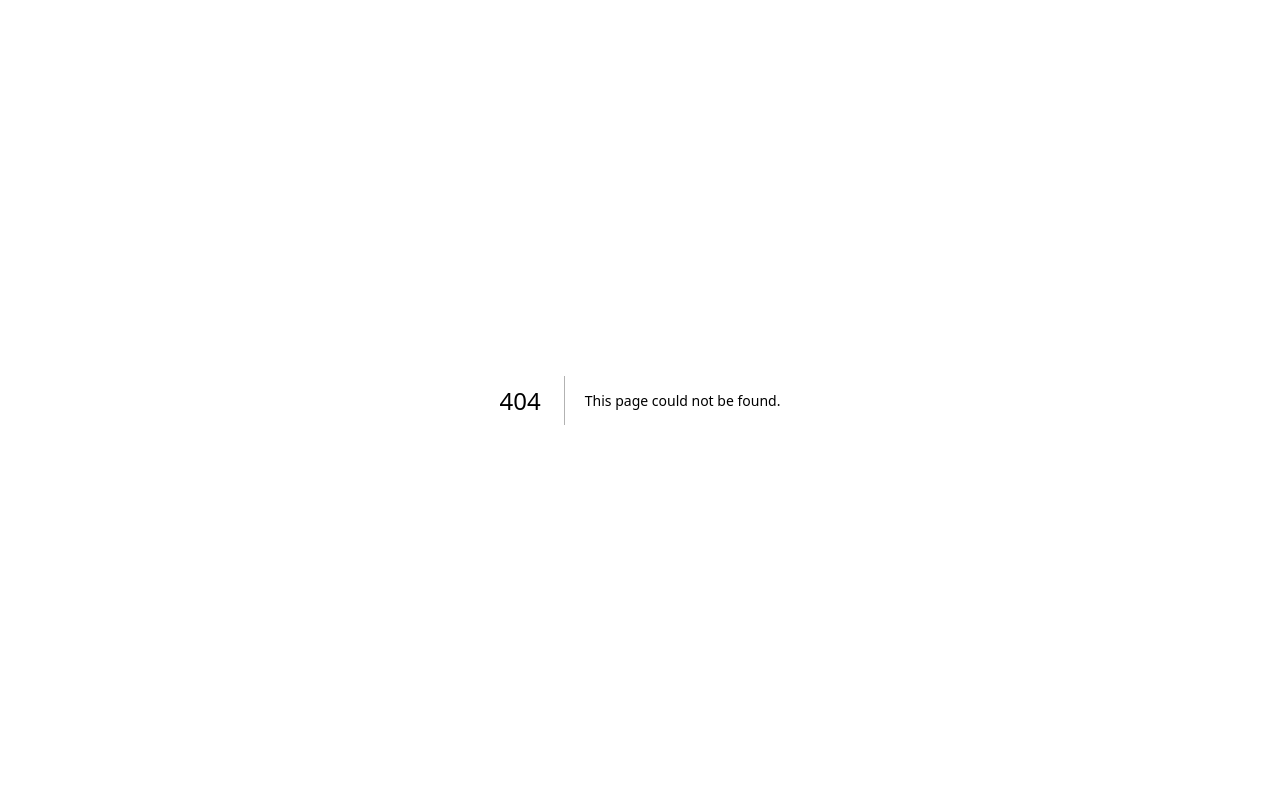
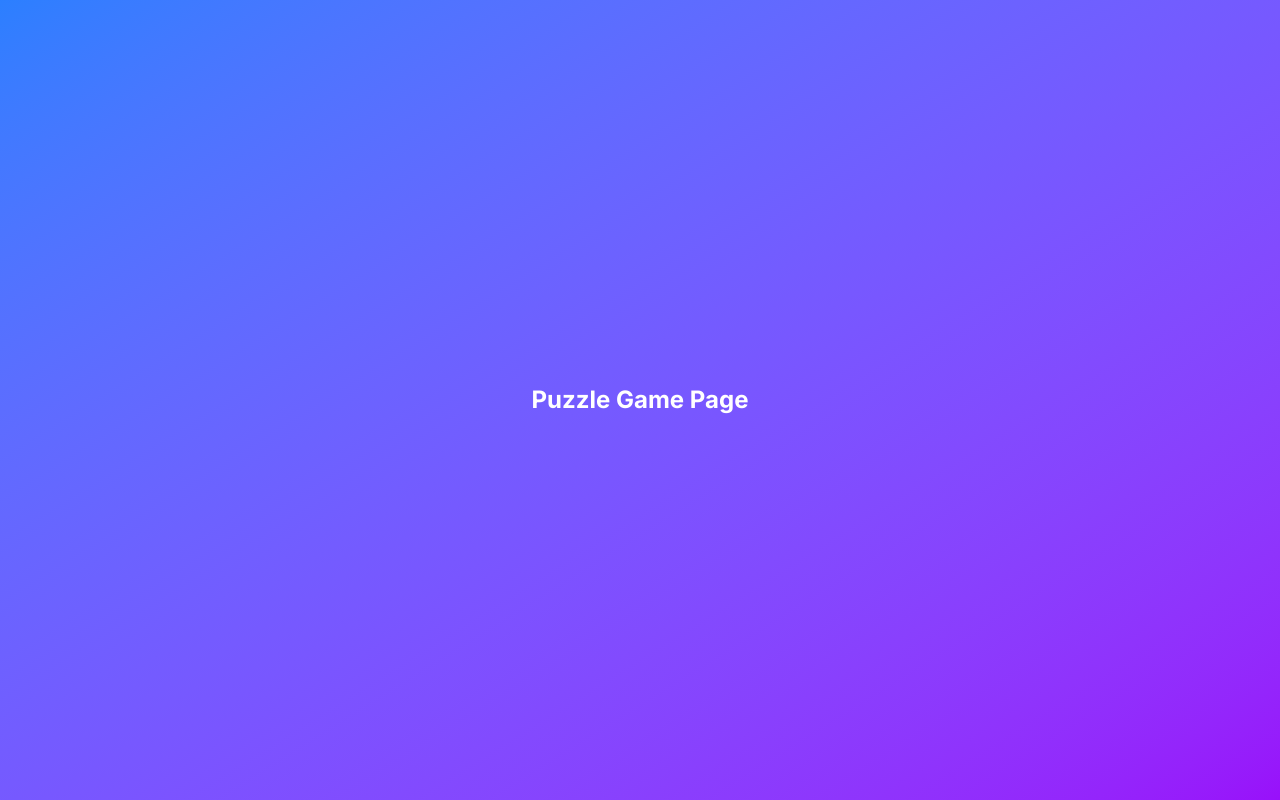
Before and after one commit to alesfc1/izum-puzzle-produkcija, a Next.js app in the folder puzzle-game/: page /game/1 in a window 1280 px wide. Before the commit this address had no page. Built offline with nearby package versions, Linux system fonts and the light colour scheme.

Commit message:
searchbar popravljen + ela

```diff
--- /dev/null
+++ b/puzzle-game/src/app/game/[id]/page.tsx
@@ -0,0 +1,9 @@
+export default function Page() {
+    return (
+        <div className="flex items-center justify-center h-screen bg-gradient-to-br from-blue-500 to-purple-600">
+        <div className="text-white text-2xl font-bold">
+            Puzzle Game Page
+        </div>
+        </div>
+    );
+}
--- a/puzzle-game/src/app/page.tsx
+++ b/puzzle-game/src/app/page.tsx
@@ -201,7 +201,7 @@ const Page = () => {
                     alt={currentBook.title}
                     width={250}
                     height={380}
-                    className="rounded-md shadow-md object-cover"
+                    className="object-cover rounded-md shadow-md transform-gpu will-change-transform transition-all duration-300 ease-out group-hover:scale-105 cursor-pointer"
                   />
                 </div>
                 <div className="space-y-4">
--- a/puzzle-game/src/components/SearchBar.tsx
+++ b/puzzle-game/src/components/SearchBar.tsx
@@ -23,7 +23,7 @@ const SearchBar = ({ onSearch, placeholder = "Poišči knjigo..." }: SearchBarPr
       <div className="relative">
         <button
             type="submit"
-            className="absolute left-4 top-1/2 transform -translate-y-1/2 text-gray-400 hover:text-white hover:bg-gray-700 h-10 w-10 flex items-center justify-center rounded-full focus:outline-none"
+            className="absolute left-150 top-1/2 transform -translate-y-1/2 text-gray-400 hover:text-white hover:bg-gray-700 h-10 w-10 flex items-center justify-center rounded-full focus:outline-none"
             aria-label="Search"
         >
           <Search className="h-5 w-5" />
@@ -33,7 +33,7 @@ const SearchBar = ({ onSearch, placeholder = "Poišči knjigo..." }: SearchBarPr
           value={query}
           onChange={handleInputChange}
           placeholder={placeholder}
-          className="w-full pl-16 pr-4 py-4 bg-slate-700/50 border border-slate-600 rounded-xl text-white placeholder-gray-400 focus:outline-none focus:ring-2 focus:ring-blue-500 focus:border-transparent transition-all duration-200"
+          className="w-full pl-12 pr-4 py-4 bg-slate-700/50 border border-slate-600 rounded-xl text-white placeholder-gray-400 focus:outline-none focus:ring-2 focus:ring-blue-500 focus:border-transparent transition-all duration-200"
         />
       </div>
     </form>
--- a/puzzle-game/src/pages/api/search.js
+++ b/puzzle-game/src/pages/api/search.js
@@ -2,7 +2,7 @@ export default async function handler(req, res) {
     const { q } = req.query;
 
     try {
-        const response = await fetch(`http://localhost:8080/cobiss/api/si/sl/search/cobib?q=${encodeURIComponent(q)}&max=100`, {
+        const response = await fetch(`http://localhost:8080/cobiss/api/si/sl/search/cobib?q=${encodeURIComponent(q)}&prf=cobiss ela&max=30`, {
             method: "GET",
             headers: {
                 "Accept": "application/json"
```
